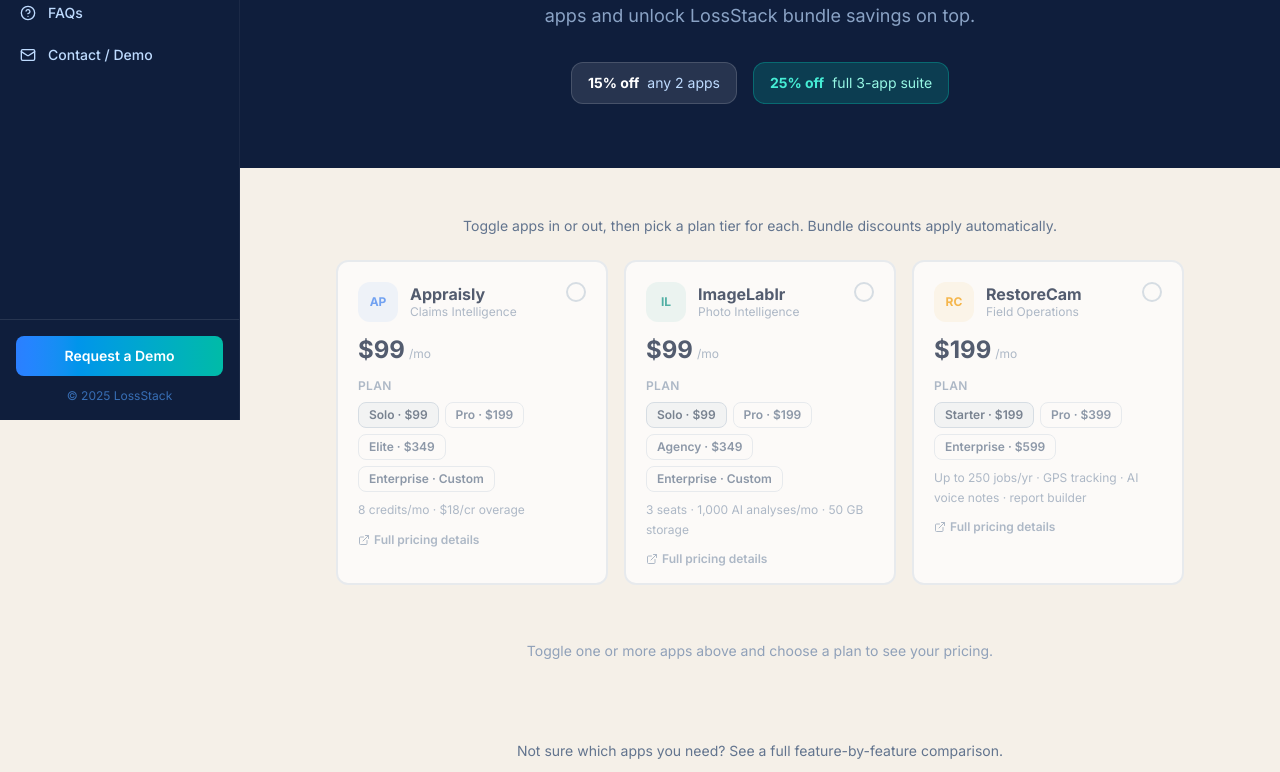
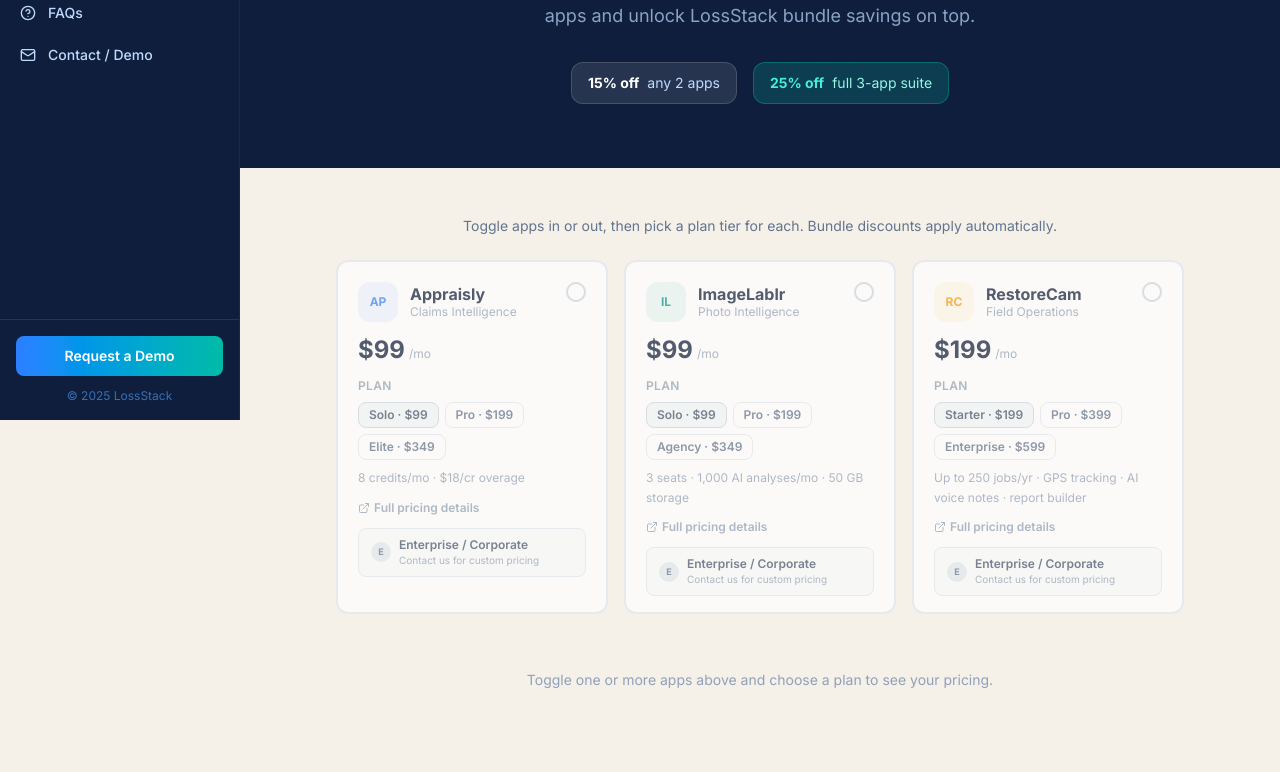
Before and after one commit to founderai/lossstack, a Next.js app: page /pricing in a window 1280 px wide. Shown: the part 380-1152 px from the top of the page. Built offline with nearby package versions, Linux system fonts and the light colour scheme.

Commit message:
Remove Enterprise/Custom tiers from Appraisly + ImageLablr, add corporate contact box to PricingBuilder

```diff
--- a/components/sections/PricingBuilder.tsx
+++ b/components/sections/PricingBuilder.tsx
@@ -174,6 +174,21 @@ export default function PricingBuilder() {
                   <ExternalLink className="w-3 h-3" />
                   Full pricing details
                 </Link>
+
+                {/* Corporate pricing */}
+                <a
+                  href="mailto:founderai@pm.me?subject=Corporate Pricing Inquiry&body=Hi, I'm interested in corporate pricing for LossStack."
+                  onClick={(e) => e.stopPropagation()}
+                  className="mt-3 flex items-center gap-2 w-full px-3 py-2 rounded-lg bg-slate-50 border border-slate-200 hover:bg-slate-100 transition-colors"
+                >
+                  <div className="w-5 h-5 rounded-full bg-slate-200 flex items-center justify-center shrink-0">
+                    <span className="text-[9px] font-bold text-slate-500">E</span>
+                  </div>
+                  <div>
+                    <div className="text-xs font-semibold text-slate-600">Enterprise / Corporate</div>
+                    <div className="text-[10px] text-slate-400">Contact us for custom pricing</div>
+                  </div>
+                </a>
               </div>
             </div>
           );
--- a/data/pricing.ts
+++ b/data/pricing.ts
@@ -22,7 +22,6 @@ export const appPricingData: AppPricing[] = [
       { name: "Solo",    price: 99,    description: "8 credits/mo · $18/cr overage" },
       { name: "Pro",     price: 199,   description: "18 credits/mo · $15/cr overage · CAT Packs" },
       { name: "Elite",   price: 349,   description: "35 credits/mo · $12/cr overage · CAT Packs" },
-      { name: "Enterprise", price: "Custom", description: "Custom credits · dedicated support" },
     ],
   },
   {
@@ -32,7 +31,6 @@ export const appPricingData: AppPricing[] = [
       { name: "Solo",       price: 99,      description: "3 seats · 1,000 AI analyses/mo · 50 GB storage" },
       { name: "Pro",        price: 199,     description: "5 seats · 5,000 AI analyses/mo · 200 GB storage" },
       { name: "Agency",     price: 349,     description: "10 seats · 15,000 AI analyses/mo · unlimited storage" },
-      { name: "Enterprise", price: "Custom", description: "Unlimited seats · unlimited AI · custom onboarding" },
     ],
   },
   {
```
